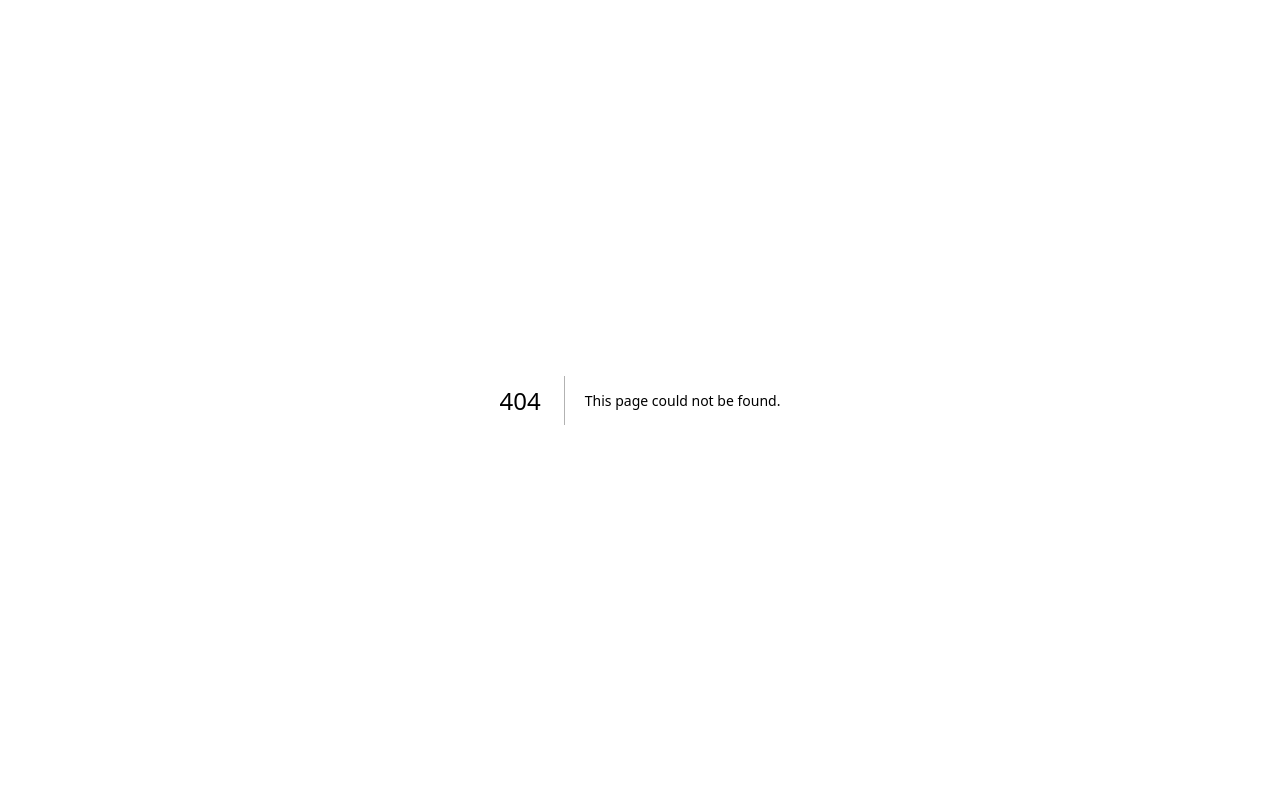
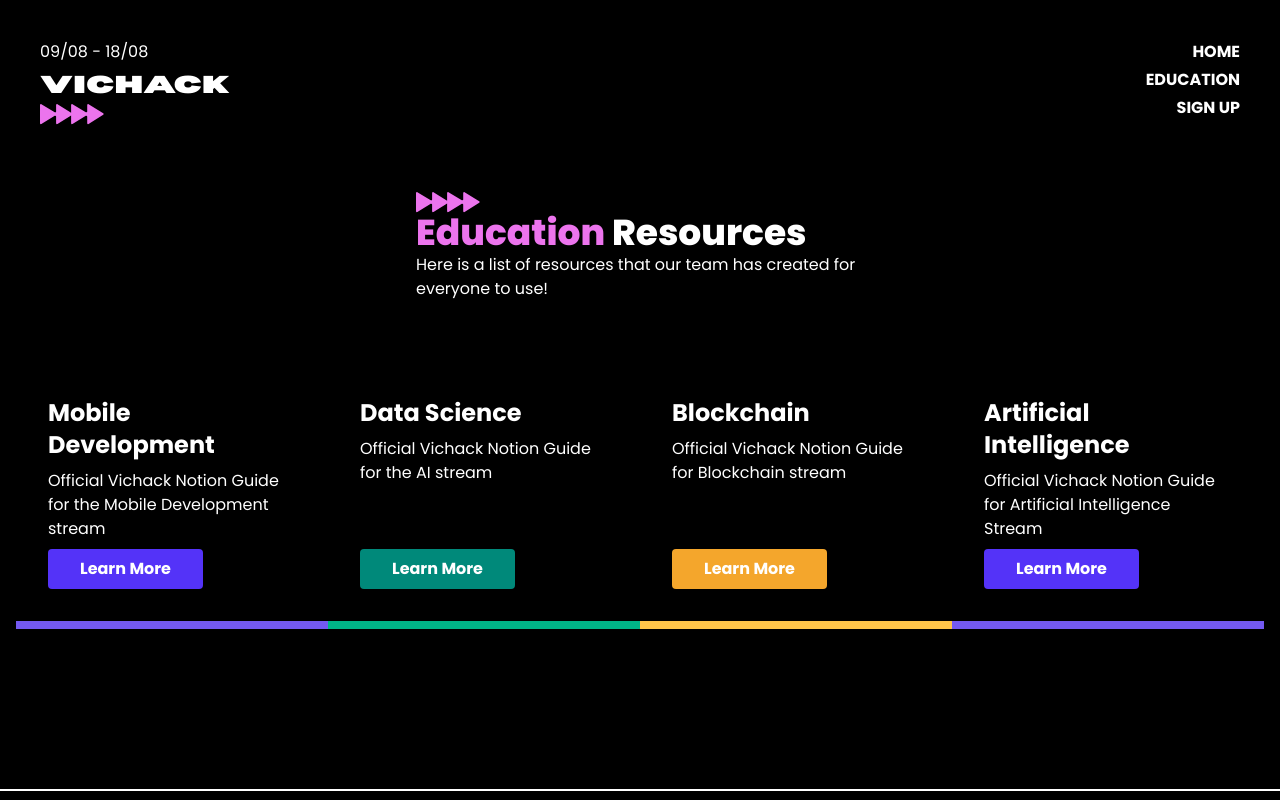
Before and after one commit to VictoriaHacks/VicHacks-site, a Next.js app: page /education in a window 1280 px wide. Before the commit this address had no page. Shown: the top 800 px of the page. Built offline with nearby package versions, Linux system fonts and the light colour scheme.

Commit message:
Updated education page

```diff
--- /dev/null
+++ b/src/app/education/page.tsx
@@ -0,0 +1,62 @@
+'use client';
+
+import Button from '@/components/common/Button';
+import Footer from '@/components/Footer/Footer';
+import Navbar from '@/components/Navbar/Navbar';
+import React from 'react';
+import Image from 'next/image';
+import TrianglesImage from '@/assets/hero-shapes/triangles.svg';
+import EducationBox from '@/components/EducationBox/EducationBox';
+
+export default function page() {
+  return (
+    <main className="bg-black text-white w-screen max-w-full overflow-x-clip pt-48">
+      <Navbar />
+      <div className="flex flex-col mx-auto max-w-md">
+        <Image
+          className="max-w-12 xs:max-w-16"
+          src={TrianglesImage}
+          alt="Shape"
+        />
+        <h1 className=" text-4xl font-extrabold">
+          <span className=" text-[#EC74ED]">Education</span> Resources
+        </h1>
+        <p>
+          Here is a list of resources that our team has created for everyone to
+          use!
+        </p>
+      </div>
+      <div className="grid grid-cols-1 sm:grid-cols-2 md:grid-cols-3 xl:grid-cols-4 max-w-screen-xl mx-auto py-16 px-4">
+        <EducationBox
+          href="https://turquoise-exoplanet-f92.notion.site/VicHack-Mobile-Development-8dd8cbffa89a4e53a2aebc12265de40c"
+          title="Mobile Development"
+          body="Official Vichack Notion Guide for the Mobile Development stream"
+          borderStyle="border-purple-light bg-purple-light"
+          buttonStyle=" bg-purple-dark "
+        ></EducationBox>
+        <EducationBox
+          href="https://ds-cubed.notion.site/VicHack-Machine-Learning-Resource-Pack-d7a22adff4304fd49a245b1575cd62d3"
+          title="Data Science"
+          body="Official Vichack Notion Guide for the AI stream"
+          borderStyle="border-green-light bg-green-light"
+          buttonStyle=" bg-green-dark "
+        ></EducationBox>
+        <EducationBox
+          href="https://www.notion.so/VicHack-Blockchain-ff3665ecaa214d879ec80cc046e7cb8f"
+          title="Blockchain"
+          body="Official Vichack Notion Guide for Blockchain stream"
+          borderStyle="border-yellow-light bg-yellow-light"
+          buttonStyle=" bg-yellow-dark "
+        ></EducationBox>
+        <EducationBox
+          href="https://ds-cubed.notion.site/VicHack-Machine-Learning-Resource-Pack-d7a22adff4304fd49a245b1575cd62d3"
+          title="Artificial Intelligence"
+          body="Official Vichack Notion Guide for Artificial Intelligence Stream"
+          borderStyle="border-purple-light bg-purple-light"
+          buttonStyle=" bg-purple-dark "
+        ></EducationBox>
+      </div>
+      <Footer />
+    </main>
+  );
+}
--- a/src/app/layout.tsx
+++ b/src/app/layout.tsx
@@ -2,6 +2,8 @@
 import { Poppins } from 'next/font/google';
 import './globals.css';
 import localFont from 'next/font/local';
+import Navbar from '@/components/Navbar/Navbar';
+import Footer from '@/components/Footer/Footer';
 
 const poppins = Poppins({
   subsets: ['latin'],
--- a/src/app/page.tsx
+++ b/src/app/page.tsx
@@ -1,3 +1,5 @@
+'use client';
+
 import Image from 'next/image';
 import TestComponent from '@/components/TestComponent/TestComponent';
 import Footer from '@/components/Footer/Footer';
@@ -6,10 +8,12 @@
 import HeroSection from '@/components/Hero/HeroSection';
 import Sponsors from '@/components/Sponsors/Sponsors';
 import PrizesSection from '@/components/Prizes/PrizesSection';
+import Navbar from '@/components/Navbar/Navbar';
 
 export default function Home() {
   return (
     <main className="bg-black text-white w-screen max-w-full overflow-x-clip">
+      <Navbar />
       <HeroSection />
       <Streams></Streams>
       <PrizesSection className="my-80" />
--- /dev/null
+++ b/src/components/EducationBox/EducationBox.tsx
@@ -0,0 +1,34 @@
+import React from 'react';
+import Button from '../common/Button';
+import Link from 'next/link';
+
+interface props {
+  href: string;
+  title: string;
+  body: string;
+  borderStyle?: string;
+  buttonStyle?: string;
+}
+
+export default function EducationBox({
+  href,
+  title,
+  body,
+  borderStyle,
+  buttonStyle,
+}: props) {
+  return (
+    <div
+      className={`p-8 border-b-8 flex flex-col gap-2 ${borderStyle} bg-opacity-0 hover:bg-opacity-10 transition-all`}
+    >
+      <h2 className="font-bold text-2xl">{title}</h2>
+      <p>{body}</p>
+      <Link
+        href={href}
+        className={` mt-auto font-bold text-white w-max grid place-content-center px-8 py-2 rounded cursor-pointer hover:scale-105 transition-all ${buttonStyle}`}
+      >
+        Learn More
+      </Link>
+    </div>
+  );
+}
--- a/src/components/Hero/HeroSection.tsx
+++ b/src/components/Hero/HeroSection.tsx
@@ -62,8 +62,6 @@
         opacity: logoY ? 1 : 0,
       }}
     >
-      <Navbar />
-
       {/* Grid image, the position of all other static elements are relative to the center of the grid */}
       <PerspectiveGrid
         ref={gridRef}
--- a/src/components/Navbar/Navbar.tsx
+++ b/src/components/Navbar/Navbar.tsx
@@ -67,13 +67,20 @@
         />
       </div>
       <div className="flex gap-1 flex-col text-right font-bold sticky top-0">
-        <div
-          onClick={() => scrolltoHash('hero')}
-          className=" cursor-pointer hover:border-b-2 border-yellow-light transition-all"
+        <Link
+          href="/"
+          className='className=" cursor-pointer hover:border-b-2 border-yellow-light transition-all"
+'
         >
           HOME
-        </div>
-        {/* <Link href="#">EDUCATION</Link> */}
+        </Link>
+        <Link
+          href="/education"
+          className='className=" cursor-pointer hover:border-b-2 border-purple-light transition-all"
+'
+        >
+          EDUCATION
+        </Link>
         <div
           onClick={() => scrolltoHash('signUp')}
           className=" cursor-pointer hover:border-b-2 border-green-light transition-all"
```
